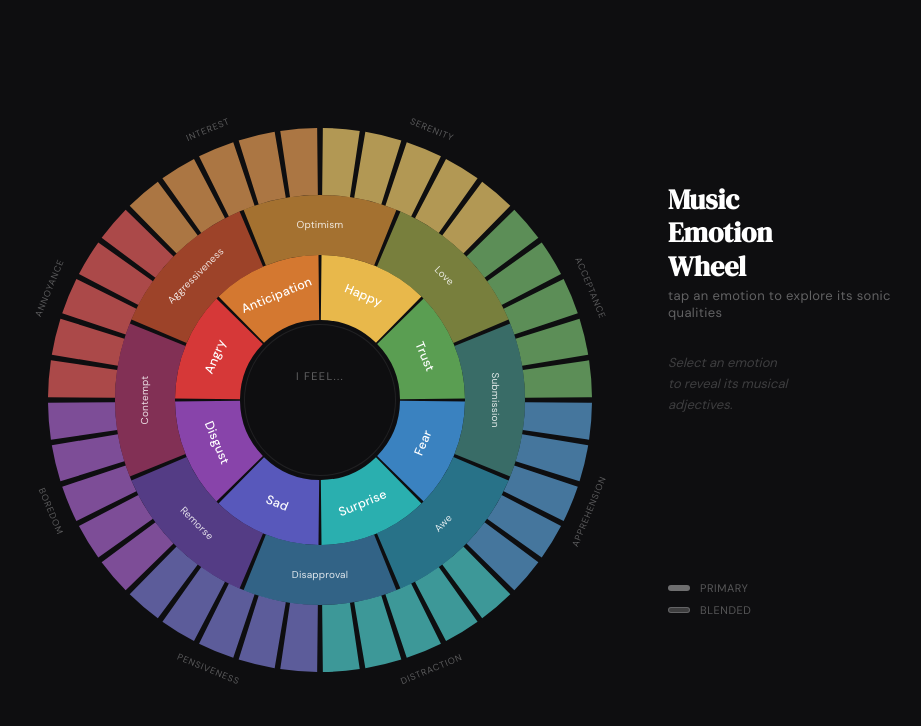
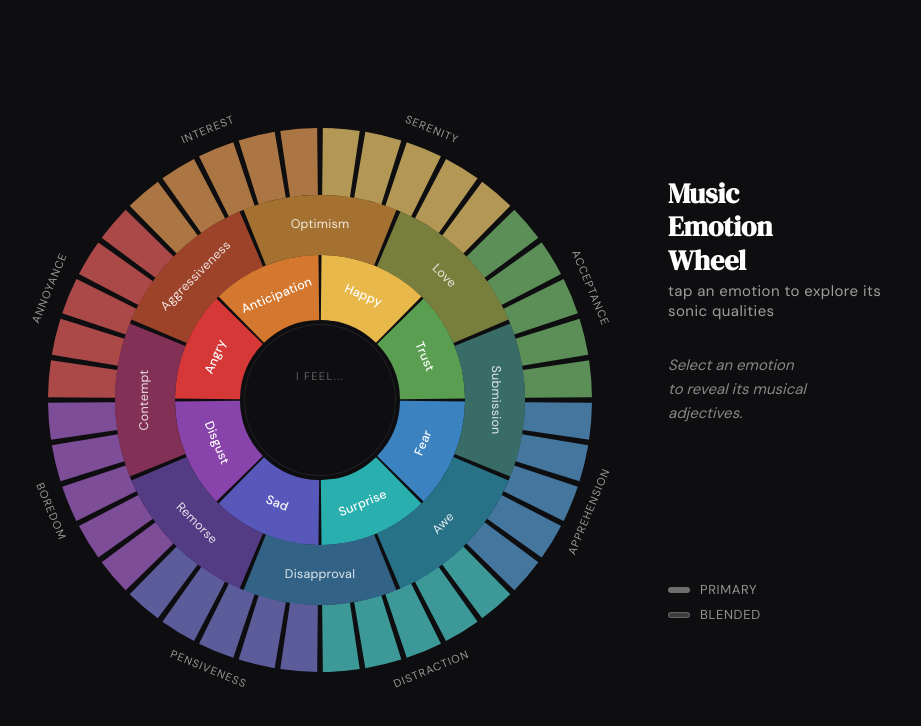
Before and after one commit to seanmcnallynyc/music-emotion-wheel, a plain HTML site: page index.html in a window 1280 px wide. Shown: the whole page, without its empty margins (176-1097 px from the left). Drawn offline with Linux system fonts and the light colour scheme.

Commit message:
Improve label readability — larger fonts and lighter colors
Increase secondary-label to 12.5px, tertiary-label to 11px with higher opacity.
Lighten and enlarge subtitle, placeholder, and legend text for readability.

Co-Authored-By: Claude Sonnet 4.6 <noreply@anthropic.com>

```diff
--- a/index.html
+++ b/index.html
@@ -110,7 +110,7 @@
 
   .secondary-label {
     font-family: 'DM Sans', sans-serif;
-    font-size: 10px;
+    font-size: 12.5px;
     font-weight: 400;
     fill: rgba(255,255,255,0.85);
     pointer-events: none;
@@ -119,9 +119,9 @@
 
   .tertiary-label {
     font-family: 'DM Sans', sans-serif;
-    font-size: 9px;
+    font-size: 11px;
     font-weight: 400;
-    fill: rgba(255,255,255,0.32);
+    fill: rgba(255,255,255,0.58);
     pointer-events: none;
     letter-spacing: 0.1em;
     text-transform: uppercase;
@@ -194,8 +194,8 @@
   }
 
   .side-panel .subtitle {
-    font-size: 13px;
-    color: rgba(255,255,255,0.35);
+    font-size: 15px;
+    color: rgba(255,255,255,0.6);
     margin-bottom: 32px;
     letter-spacing: 0.03em;
   }
@@ -238,8 +238,8 @@
   }
 
   .placeholder-text {
-    font-size: 13px;
-    color: rgba(255,255,255,0.2);
+    font-size: 15px;
+    color: rgba(255,255,255,0.5);
     line-height: 1.6;
     font-style: italic;
   }
@@ -256,8 +256,8 @@
     display: flex;
     align-items: center;
     gap: 10px;
-    font-size: 11px;
-    color: rgba(255,255,255,0.3);
+    font-size: 13px;
+    color: rgba(255,255,255,0.55);
     letter-spacing: 0.05em;
     text-transform: uppercase;
   }
```
